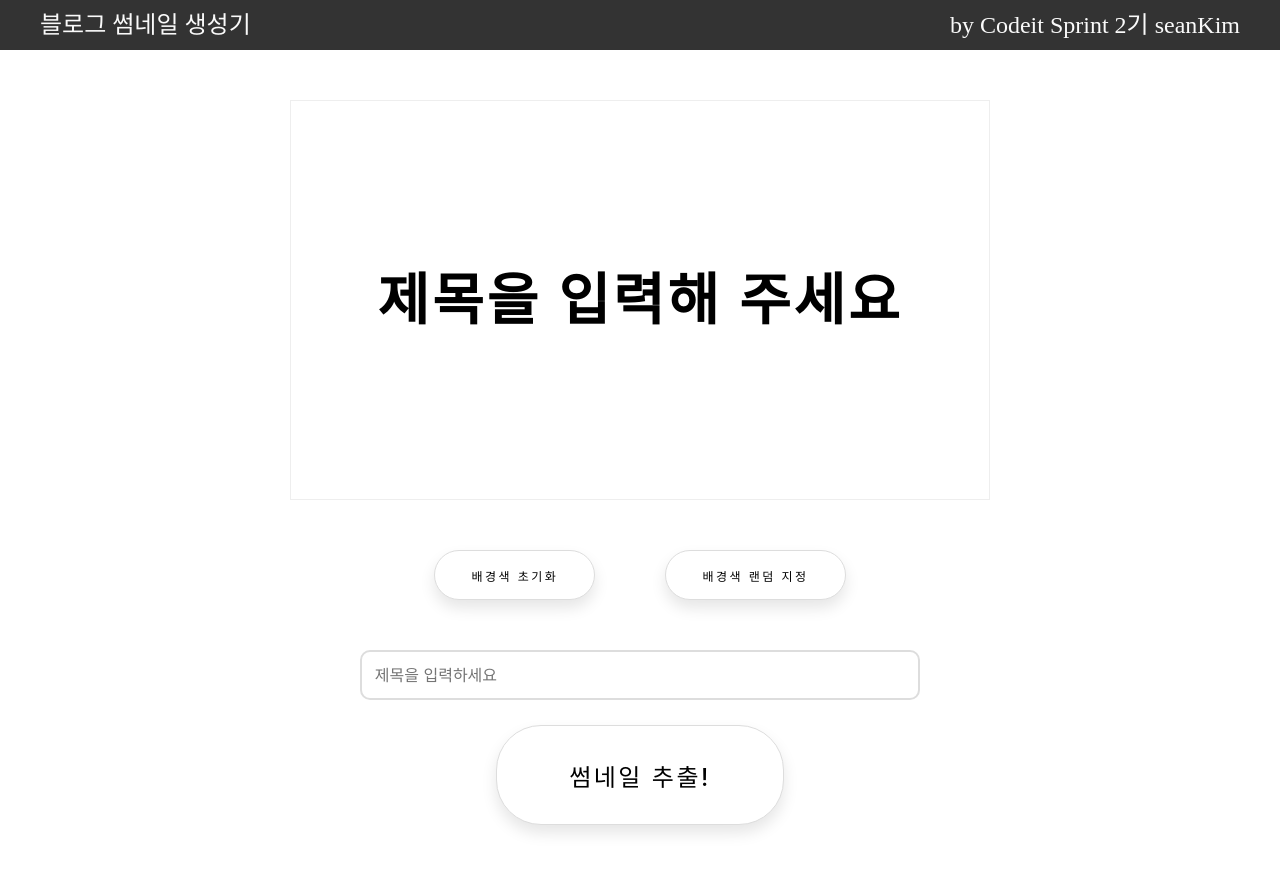
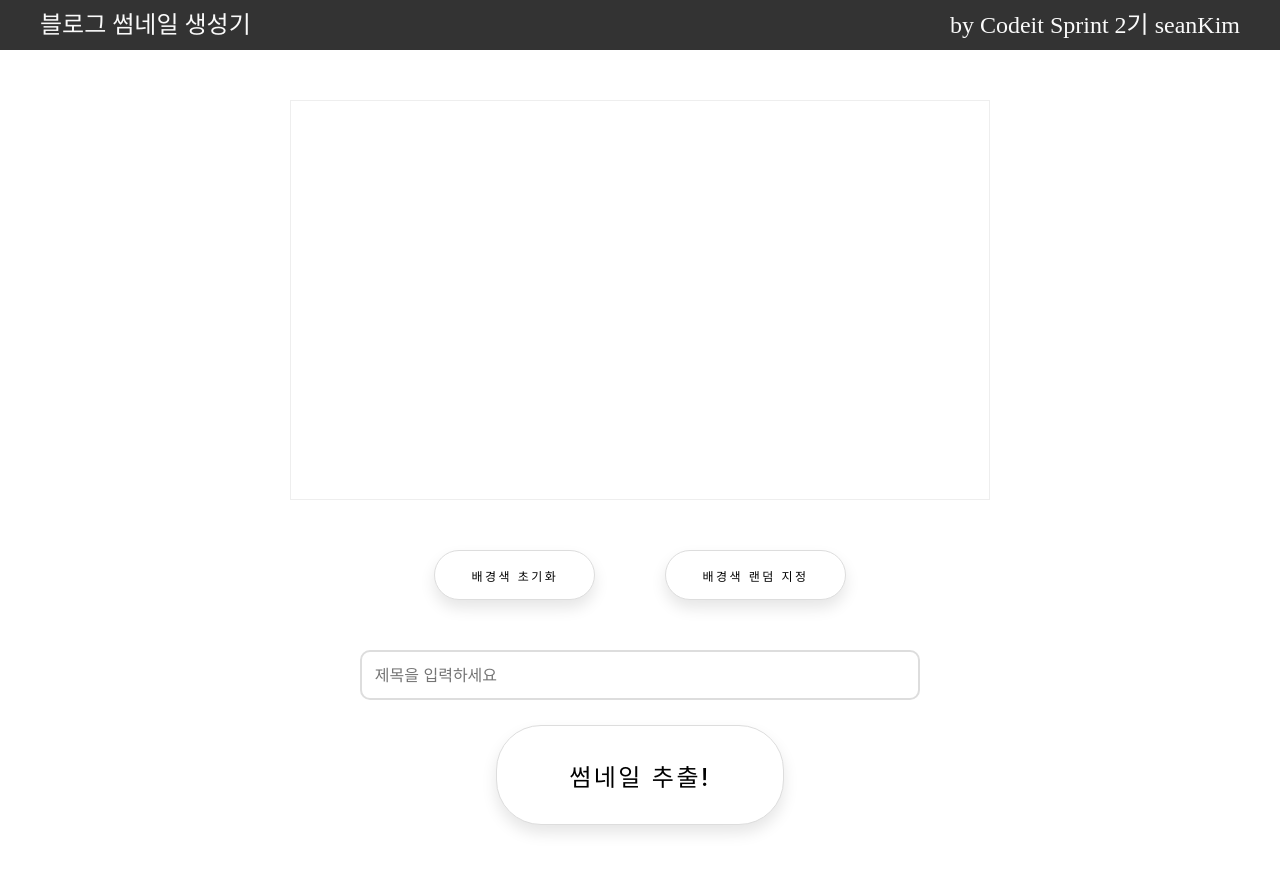
Before and after one commit to SeanKim-416/thumbnail-maker, a React (Create React App) app: page / in a window 1280 px wide. Shown: the top 872 px of the page. Built offline with nearby package versions, Linux system fonts and the light colour scheme; a web font is replaced by a local one.

Commit message:
feature: 텍스트입력시 div에 반영하는 기능 구현

```diff
--- a/src/App.js
+++ b/src/App.js
@@ -5,6 +5,7 @@ import TitleText from './Components/atoms/TitleText';
 import GlobalStyle from './Components/GlobalStyle';
 import Button from './Components/atoms/Button';
 import Input from './Components/atoms/Input';
+import { useState } from 'react';
 const Container = styled.div`
   width: 700px;
   height: 50px;
@@ -24,20 +25,26 @@ const Main = styled.main`
   width: 700px;
 `;
 function App() {
+  const [titleText, setTitleText] = useState('');
+
+  const handleChange = (e) => {
+    setTitleText(e.target.value);
+  };
+
   return (
     <div className="App">
       <GlobalStyle />
       <NavBar />
       <Main>
         <ThumbNailBox>
-          <TitleText>제목을 입력해 주세요</TitleText>
+          <TitleText>{titleText}</TitleText>
         </ThumbNailBox>
         <Container>
           <Button>배경색 초기화</Button>
           <Button>배경색 랜덤 지정</Button>
         </Container>
         <Container>
-          <Input placeholder="제목을 입력하세요" />
+          <Input placeholder="제목을 입력하세요" onChange={handleChange} />
         </Container>
         <Container>
           <Button large>썸네일 추출!</Button>
```
